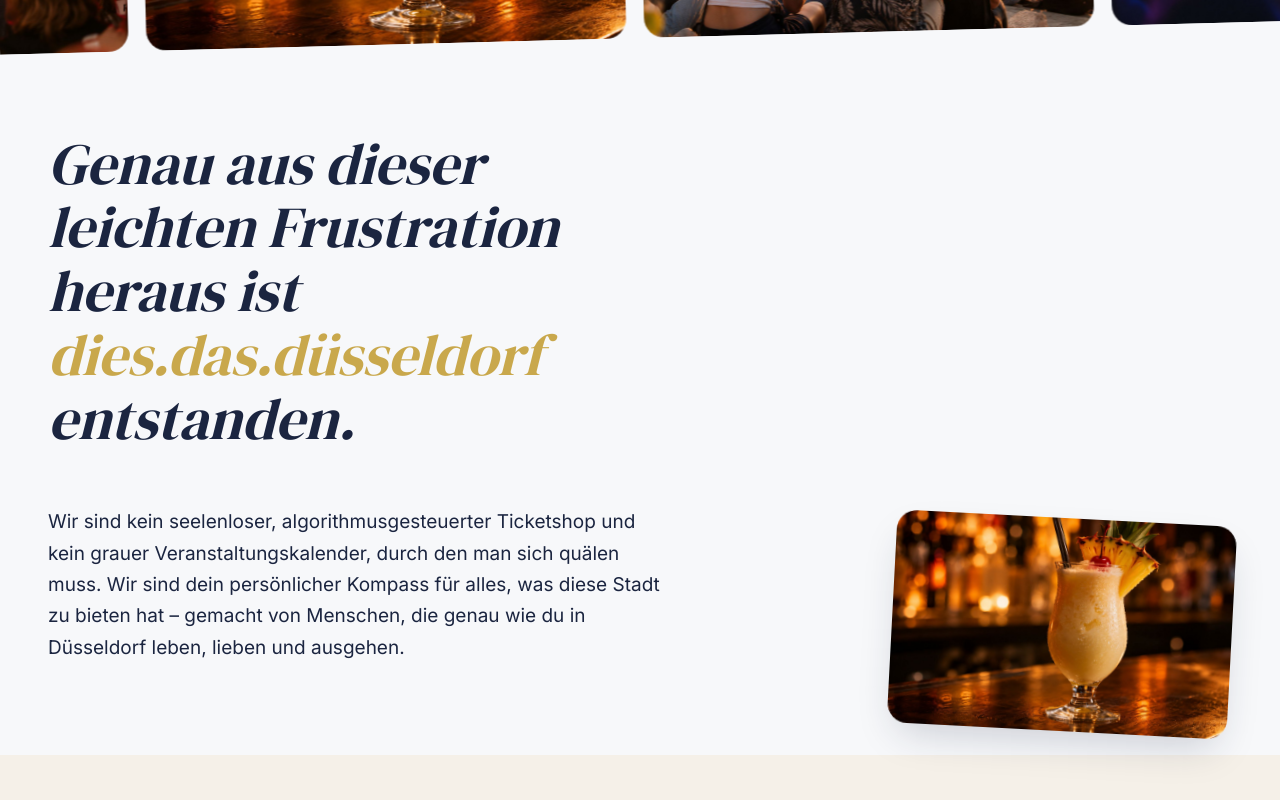
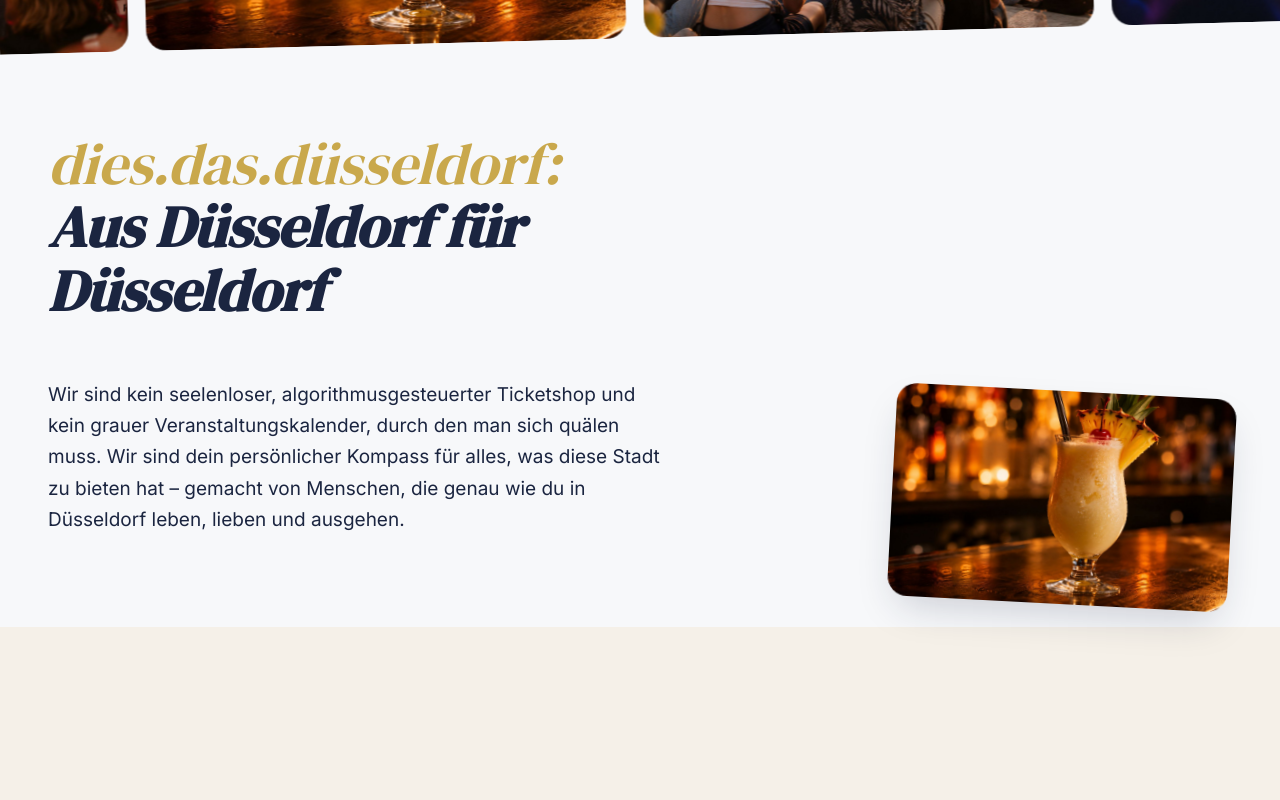
Before and after one commit to YannickFetsch89/dda, a Next.js app in the folder web/: page /ueber in a window 1280 px wide. Shown: the part 1200-2000 px from the top of the page. Built offline with nearby package versions, Linux system fonts and the light colour scheme; no server answers.

Commit message:
Über uns: neue Zwischenüberschrift „Aus Düsseldorf für Düsseldorf“, Betreiber-Zeile entfernt
Co-Authored-By: Claude Opus 5.5 <noreply@anthropic.com>

```diff
--- a/web/app/ueber/page.tsx
+++ b/web/app/ueber/page.tsx
@@ -101,9 +101,11 @@ export default async function Ueber() {
 
       {/* ── Wie es anfing ── */}
       <section className="container ue-abschnitt ue-anfang">
-        <p className="ue-gross">
-          Genau aus dieser leichten Frustration heraus ist <b>dies.das.düsseldorf</b> entstanden.
-        </p>
+        <h2 className="ue-gross">
+          <b>dies.das.düsseldorf:</b>
+          <br />
+          Aus Düsseldorf für Düsseldorf
+        </h2>
         <div className="ue-anfang__spalten">
           <p>
             Wir sind kein seelenloser, algorithmusgesteuerter Ticketshop und kein grauer Veranstaltungskalender, durch den man sich quälen muss. Wir
@@ -227,9 +229,6 @@ export default async function Ueber() {
       <section className="container ue-gruss">
         <p className="d">Hab viel Spaß beim Entdecken,</p>
         <p className="d ue-gruss__name">Dein Team von dies.das.düsseldorf</p>
-        <p className="ue-gruss__klein">
-          Betrieben von Rocktician e.&thinsp;K. in Düsseldorf – alle Angaben im <Link href="/impressum">Impressum</Link>.
-        </p>
       </section>
     </div>
   );
```
